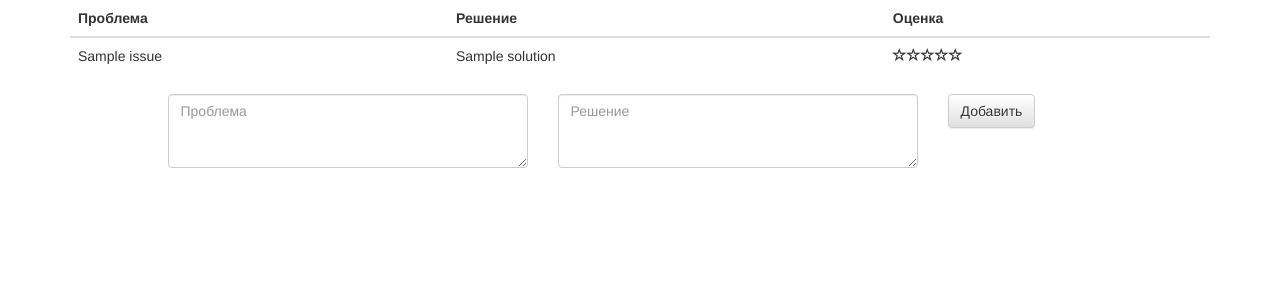
After one commit to coraxster/efko-test, a PHP site: template templates/tasks_user1.phtml in a window 1280 px wide. The commit adds this page. Shown: the top 300 px of the page. Run offline with PHP 8.4, Linux system fonts and the light colour scheme; the template is opened without the code that fills it: most values are stand-ins (such as "Sample title", 1, 10 or a date in 2020).

Commit message:
Разделил шаблоны для разных групп пользователей.

```diff
--- a/public/js/script.js
+++ b/public/js/script.js
@@ -12,7 +12,10 @@ $('#addIssue').click(function () {
         'solution':solution
     }).done(function( data ) {
         if (data == 'ok'){
-            $('.tasks-list tbody').append('<tr><td>'+issue+'</td><td>'+solution+'</td><td></td></tr>');
+            $('.tasks-list tbody').append('<tr><td>'+issue+'</td><td>'+solution+'</td><td><input type="number" name="rate" data-max="5" data-min="1" value="" task-id="" class="rating" data-readonly /></td></tr>');
+            $('.rating').rating();
+            $('[name="issue"]').val('');
+            $('[name="solution"]').val('');
         }else{
             alert('Ошибка');
             console.log(data);
@@ -21,7 +24,7 @@ $('#addIssue').click(function () {
 });
 
 
-$('[name="rate"]').on('change', function () {
+$('[name="rate"]').not('[data-readonly]').on('change', function () {
     rate = $(this).val();
     task_id = $(this).attr('task-id');
     $.post('/tasks/rate', {
--- a/src/controllers/taskController.php
+++ b/src/controllers/taskController.php
@@ -37,7 +37,8 @@ class taskController
      */
     public function tasksPage(Request $request, Response $response) {
         $content['tasks'] = task::all();
-        return $this->ci->renderer->render($response, 'tasks.phtml', $content);
+        $template = 'tasks_' . $request->getAttribute('user')->role . '.phtml';
+        return $this->ci->renderer->render($response, $template, $content);
     }
 
 
--- /dev/null
+++ b/templates/tasks_user1.phtml
@@ -0,0 +1,44 @@
+<?=$this->fetch('_head.phtml')?>
+<?=$this->fetch('_menu.phtml');?>
+<table class="table table-hover tasks-list">
+    <thead>
+        <tr>
+            <th>Проблема</th>
+            <th>Решение</th>
+            <th>Оценка</th>
+        </tr>
+    </thead>
+    <tbody>
+    <?php
+    foreach ($tasks as $task){
+        ?>
+        <tr>
+            <td><?=htmlspecialchars($task->issue)?></td>
+            <td><?=htmlspecialchars($task->solution)?></td>
+            <td>
+                <input type="number" name="rate" data-max="5" data-min="1" value="<?=$task->rate?>" task-id="<?=$task->id?>" class="rating" data-readonly />
+            </td>
+        </tr>
+    <?php
+    }
+    ?>
+
+    </tbody>
+</table>
+<div class="row">
+    <div class="col-sm-1">
+    </div>
+    <div class="col-sm-4">
+        <textarea class="form-control" rows="3" placeholder="Проблема" name="issue"></textarea>
+    </div>
+    <div class="col-sm-4">
+        <textarea class="form-control" rows="3" placeholder="Решение" name="solution"></textarea>
+    </div>
+    <div class="col-sm-3">
+        <button class="btn btn-default" id="addIssue">Добавить</button>
+    </div>
+</div>
+
+
+
+<?=$this->fetch('_bottom.phtml')?>
```
Also changed, not shown: templates/tasks_user2.phtml (renamed from templates/tasks.phtml, +0 -13 lines).
